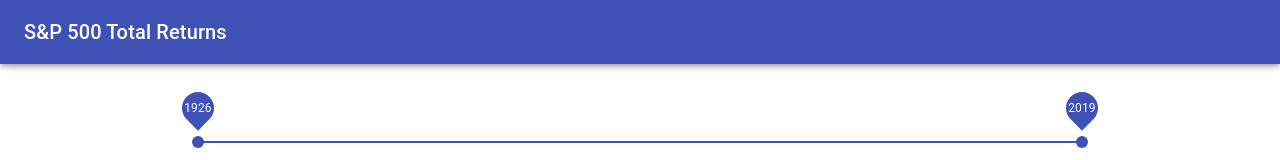
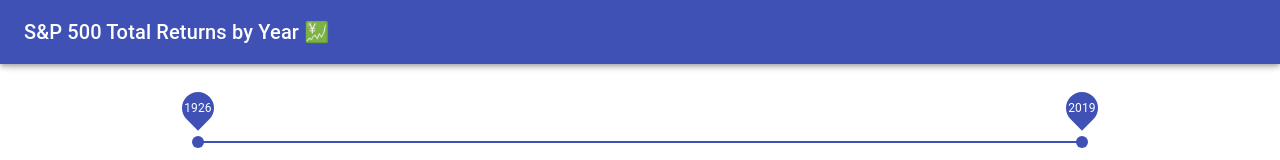
Before and after one commit to bhuvanmalik007/sp-returns, a React (Create React App) app: page / in a window 1280 px wide. Shown: the top 160 px of the page. Built offline with nearby package versions, Linux system fonts and the light colour scheme; the HTML template or start-up script is replaced by a standard one; a web font is replaced by a local one.

Commit message:
updated README

```diff
--- a/src/App.js
+++ b/src/App.js
@@ -46,7 +46,9 @@
       <HideOnScroll>
         <AppBar position="fixed" className={classes.appBar}>
           <Toolbar>
-            <Typography variant="h6">S&P 500 Total Returns</Typography>
+            <Typography variant="h6">
+              S&P 500 Total Returns by Year 💹
+            </Typography>
           </Toolbar>
         </AppBar>
       </HideOnScroll>
```
Also changed, not shown: 1 other file (tests, documents, lock files or other folders).
